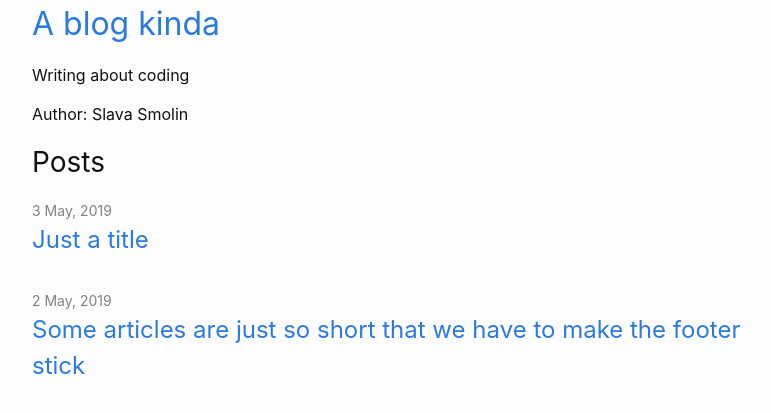
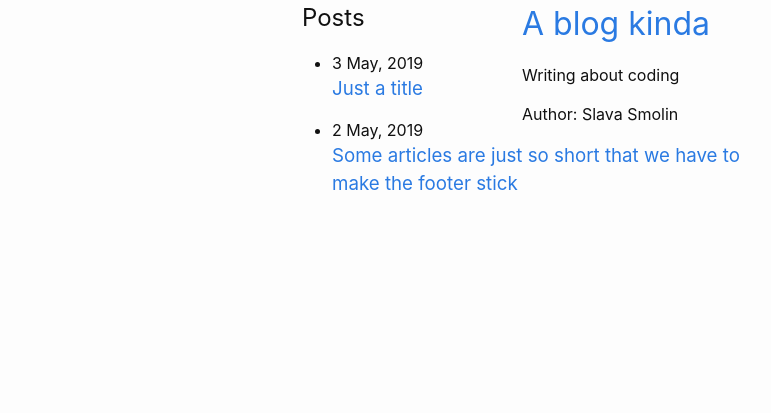
Before and after one commit to niloms/niloms.github.io, a Jekyll site: the page built from index.md, in a window 1280 px wide. Shown: the top 413 px of the page, without its empty margins (238-1009 px from the left). Built offline with Jekyll 4.4.1, drawn with Linux system fonts in a browser that asks for light colours.

Commit message:
Update layout.scss

```diff
--- a/_sass/layout.scss
+++ b/_sass/layout.scss
@@ -1,122 +1,19 @@
-/**
- * Site header
- */
-.site-header {
-  border-top: 5px solid $grey-color-dark;
-  border-bottom: 1px solid $grey-color-light;
-  min-height: $spacing-unit * 1.865;
-  line-height: $base-line-height * $base-font-size * 2.25;
+header {
+  position: static;
+  border: none;
+  background-color: inherit;
 
-  // Positioning context for the mobile navigation icon
-  position: relative;
-}
-
-.site-title {
-  @include relative-font-size(1.625);
-  font-weight: 300;
-  letter-spacing: -1px;
-  margin-bottom: 0;
-  float: left;
-
-  @include media-query($on-palm) {
-    padding-right: 45px;
-  }
-
-  &,
-  &:visited {
-    color: $grey-color-dark;
+  @media screen and (min-width: $on-large) {
+    float: right;
+    width: 250px;
   }
 }
 
-.site-nav {
-  position: absolute;
-  top: 9px;
-  right: $spacing-unit / 2;
-  background-color: $background-color;
-  border: 1px solid $grey-color-light;
-  border-radius: 5px;
-  text-align: right;
-
-  .nav-trigger {
-      display: none;
-  }
-
-  .menu-icon {
-    float: right;
-    width: 36px;
-    height: 26px;
-    line-height: 0;
-    padding-top: 10px;
-    text-align: center;
-
-    > svg path {
-      fill: $grey-color-dark;
-    }
-  }
-
-  label[for="nav-trigger"] {
-    display: block;
-    float: right;
-    width: 36px;
-    height: 36px;
-    z-index: 2;
-    cursor: pointer;
-  }
-
-  input ~ .trigger {
-    clear: both;
-    display: none;
-  }
-
-  input:checked ~ .trigger {
-    display: block;
-    padding-bottom: 5px;
-  }
-
-  .page-link {
-    color: $text-color;
-    line-height: $base-line-height;
-    display: block;
-    padding: 5px 10px;
-
-    // Gaps between nav items, but not on the last one
-    &:not(:last-child) {
-      margin-right: 0;
-    }
-    margin-left: 20px;
-  }
-
-  @media screen and (min-width: $on-medium) {
-    position: static;
-    float: right;
-    border: none;
-    background-color: inherit;
-
-    label[for="nav-trigger"] {
-      display: none;
-    }
-
-    .menu-icon {
-      display: none;
-    }
-
-    input ~ .trigger {
-      display: block;
-    }
-
-    .page-link {
-      display: inline;
-      padding: 0;
-
-      &:not(:last-child) {
-        margin-right: 20px;
-      }
-      margin-left: auto;
-    }
+section {
+  @media screen and (min-width: $on-large) {
+    margin-left: 270px;
   }
 }
-
-
 
 /**
  * Site footer
@@ -186,44 +83,6 @@
 }
 
 
-
-/**
- * Page content
- */
-.page-content {
-  padding: $spacing-unit 0;
-  flex: 1 0 auto;
-}
-
-.page-heading {
-  @include relative-font-size(2);
-}
-
-.post-list-heading {
-  @include relative-font-size(1.75);
-}
-
-.post-list {
-  margin-left: 0;
-  list-style: none;
-
-  > li {
-    margin-bottom: $spacing-unit;
-  }
-}
-
-.post-meta {
-  font-size: $small-font-size;
-  color: $grey-color;
-}
-
-.post-link {
-  display: block;
-  @include relative-font-size(1.5);
-}
-
-
-
 /**
  * Posts
  */
@@ -269,30 +128,3 @@
     }
   }
 }
-
-
-.social-media-list {
-  display: table;
-  margin: 0 auto;
-  li {
-    float: left;
-    margin: 0 5px;
-    &:first-of-type { margin-left: 0 }
-    &:last-of-type { margin-right: 0 }
-    a {
-      display: block;
-      padding: $spacing-unit / 4;
-      border: 1px solid $grey-color-light
-    }
-    &:hover .svg-icon { fill: currentColor; }
-  }
-}
-
-
-/**
- * Grid helpers
- */
-.one-half {
-  width: -webkit-calc(50% - (#{$spacing-unit} / 2));
-  width:         calc(50% - (#{$spacing-unit} / 2));
-}
```
